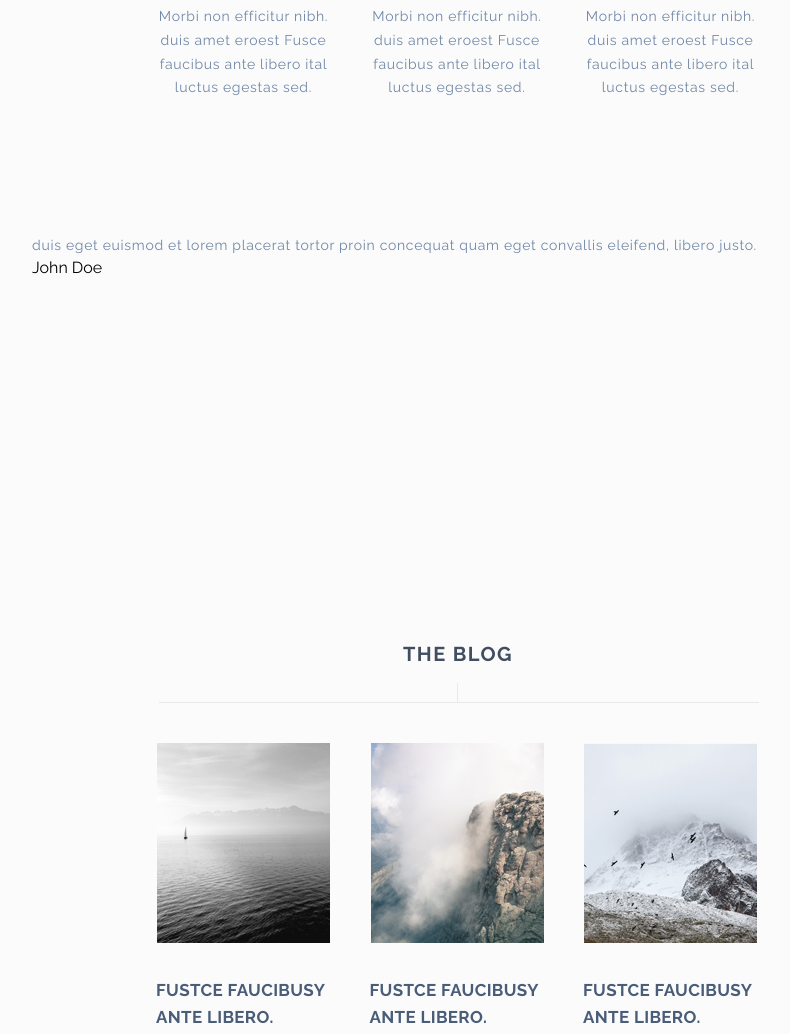
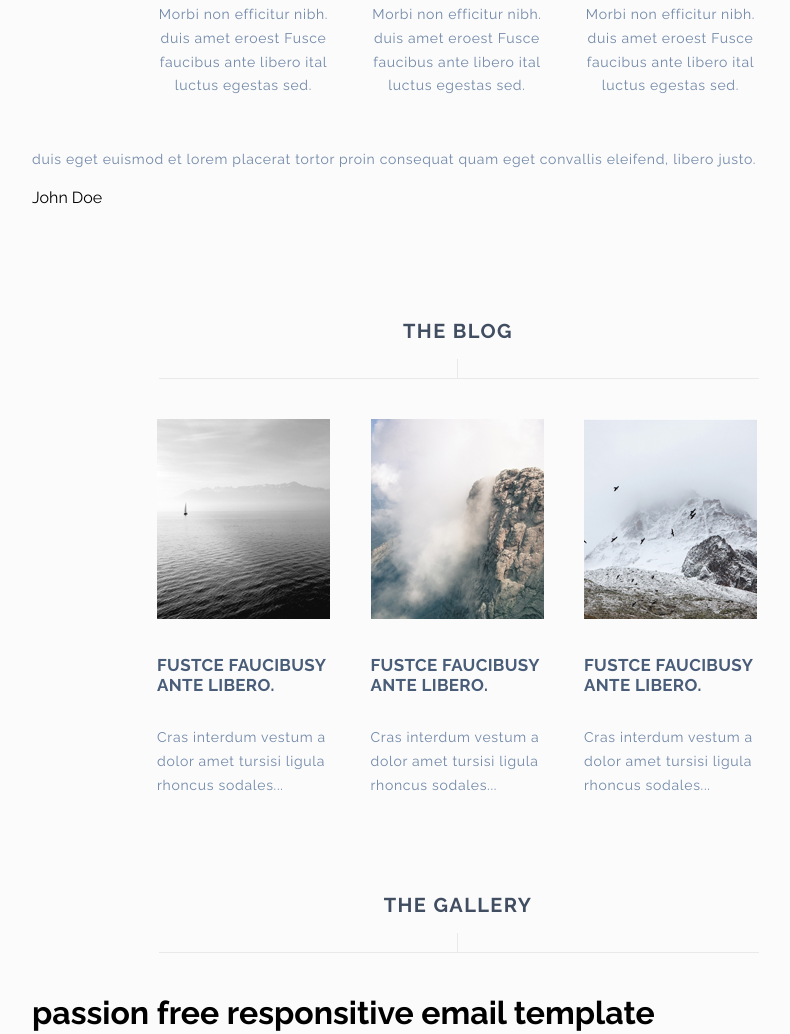
Before and after one commit to AlexanderBazukevich/Passion, a plain HTML site: page index.html in a window 1280 px wide. Shown: the part 949-1983 px from the top of the page, without its empty margins (183-973 px from the left). Drawn offline with Linux system fonts and the light colour scheme.

Commit message:
changed: removed unnesessary modificators and values of margin/padding for some elements; some minor cosmetical changes

```diff
--- a/index.html
+++ b/index.html
@@ -36,7 +36,7 @@
 
         <div class="section">
             <img class="section__cover">
-            <p class="section__fragment section__fragment_big">duis eget euismod et lorem placerat tortor proin concequat quam eget convallis eleifend, libero justo.</p>
+            <p class="section__fragment section__fragment_big">duis eget euismod et lorem placerat tortor proin consequat quam eget convallis eleifend, libero justo.</p>
             <p class="section__author">John Doe</p>
         </div>
 
@@ -44,18 +44,18 @@
             <h1 class="content__title">the blog</h1>
             <div class="section section_short">
                 <img class="section__image" src="img_post1.jpg">
-                <h1 class="section__title section__title_left">fustce faucibusy ante libero.</h1>
-                <p class="section__fragment section__fragment_left">Cras interdum vestum a dolor amet tursisi ligula rhoncus sodales...</p>
+                <h1 class="section__title">fustce faucibusy ante libero.</h1>
+                <p class="section__fragment">Cras interdum vestum a dolor amet tursisi ligula rhoncus sodales...</p>
             </div>
             <div class="section section_short">
                 <img class="section__image" src="img_post2.jpg">
-                <h1 class="section__title section__title_left">fustce faucibusy ante libero.</h1>
-                <p class="section__fragment section__fragment_left">Cras interdum vestum a dolor amet tursisi ligula rhoncus sodales...</p>
+                <h1 class="section__title">fustce faucibusy ante libero.</h1>
+                <p class="section__fragment">Cras interdum vestum a dolor amet tursisi ligula rhoncus sodales...</p>
             </div>
             <div class="section section_short">
                 <img class="section__image" src="img_post3.jpg">
-                <h1 class="section__title section__title_left">fustce faucibusy ante libero.</h1>
-                <p class="section__fragment section__fragment_left">Cras interdum vestum a dolor amet tursisi ligula rhoncus sodales...</p>
+                <h1 class="section__title">fustce faucibusy ante libero.</h1>
+                <p class="section__fragment">Cras interdum vestum a dolor amet tursisi ligula rhoncus sodales...</p>
             </div>
         </div>
 
--- a/passion.css
+++ b/passion.css
@@ -67,13 +67,13 @@ body {
     display: flex;
     flex-wrap: wrap;
     justify-content: space-between;
-    padding: 0 125px 82px 125px;
+    padding: 96px 125px 0 125px;
 }
 
 .content__title {
     position: relative;
     margin: 0;
-    padding: 95px 0 37px 2px;
+    padding: 0 0 36px 2px;
     width: 100%;
     text-align: center;
     color: #414d60;
@@ -120,7 +120,7 @@ body {
     margin: 57px auto 33px auto;
     border-radius: 100%;
     background-color: #fdfdfd;
-    background-position: center;
+    background-position: center center;
     background-repeat: no-repeat;
     box-shadow: 0 5px 10px #eae7e7;
 }
@@ -138,7 +138,7 @@ body {
 }
 
 .section__image {
-    margin: 40px 0 22px 0;
+    margin: 40px 0 32px 0;
 }
 
 .section__title {
@@ -149,29 +149,10 @@ body {
     text-transform: uppercase;
 }
 
-.section__title_left {
-    margin: 8px 0 0 -1px;
-}
-
 .section__fragment {
-    margin: 33px 0 0 0;
+    margin: 31px 0 0 0;
     color: #7188a8;
     font-size: 14px;
     letter-spacing: 0.05em;
     line-height: 1.7;
 }
-
-.section__fragment_left {
-    margin: 15px 0 0 -1px;
-}
-
-.section__title_left,
-.section__fragment_left {
-    text-align: left;
-    line-height: 1.6;
-}
-
-.section__author {
-    margin: 0;
-    height: 289px;
-}
```
